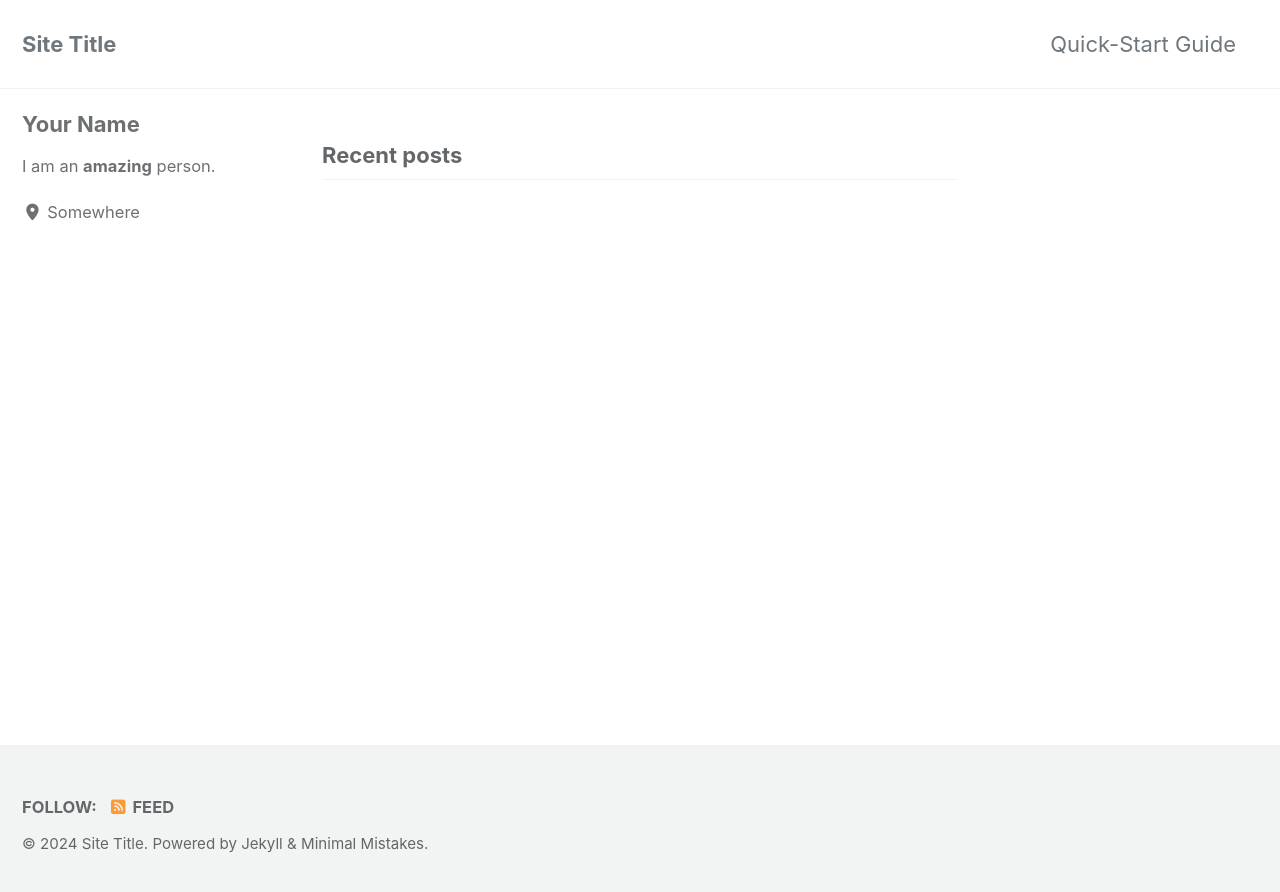
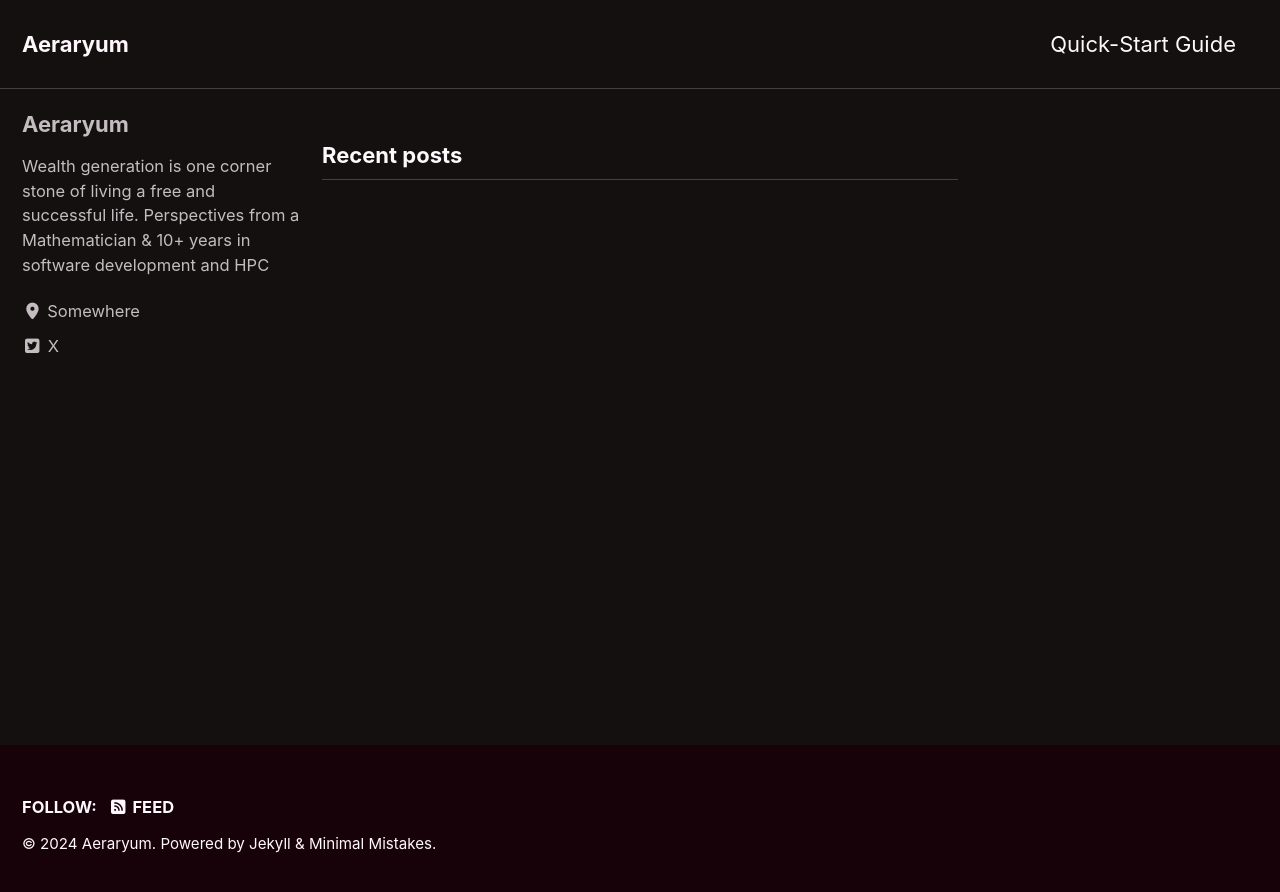
Before and after one commit to RoiRRW/aeraryum.plots, a Jekyll site: the page built from index.html, in a window 1280 px wide. Shown: the top 892 px of the page. Built offline with Jekyll 4.4.1, drawn with Linux system fonts in a browser that asks for light colours; cached includes are drawn as plain includes; the list of posts is cut into pages by our own code.

Commit message:
Update _config.yml

```diff
--- a/_config.yml
+++ b/_config.yml
@@ -12,15 +12,15 @@
 
 # theme                  : "minimal-mistakes-jekyll"
 # remote_theme           : "mmistakes/minimal-mistakes"
-minimal_mistakes_skin    : "default" # "air", "aqua", "contrast", "dark", "dirt", "neon", "mint", "plum", "sunrise"
+minimal_mistakes_skin    : "neon" # "air", "aqua", "contrast", "dark", "dirt", "neon", "mint", "plum", "sunrise"
 
 # Site Settings
 locale                   : "en-US"
 rtl                      : # true, false (default) # turns direction of the page into right to left for RTL languages
-title                    : "Site Title"
+title                    : "Aeraryum"
 title_separator          : "-"
 subtitle                 : # site tagline that appears below site title in masthead
-name                     : "Your Name"
+name                     : "Aeraryum"
 description              : "An amazing website."
 url                      : # the base hostname & protocol for your site e.g. "https://mmistakes.github.io"
 baseurl                  : # the subpath of your site, e.g. "/blog"
@@ -113,9 +113,9 @@ analytics:
 
 # Site Author
 author:
-  name             : "Your Name"
+  name             : "Aeraryum"
   avatar           : # path of avatar image, e.g. "/assets/images/bio-photo.jpg"
-  bio              : "I am an **amazing** person."
+  bio              : "Wealth generation is one corner stone of living a free and successful life. Perspectives from a Mathematician & 10+ years in software development and HPC"
   location         : "Somewhere"
   email            :
   links:
@@ -125,9 +125,9 @@ author:
     - label: "Website"
       icon: "fas fa-fw fa-link"
       # url: "https://your-website.com"
-    - label: "Twitter"
+    - label: "X"
       icon: "fab fa-fw fa-twitter-square"
-      # url: "https://twitter.com/"
+      url: "https://x.com/aeraryum"
     - label: "Facebook"
       icon: "fab fa-fw fa-facebook-square"
       # url: "https://facebook.com/"
```
